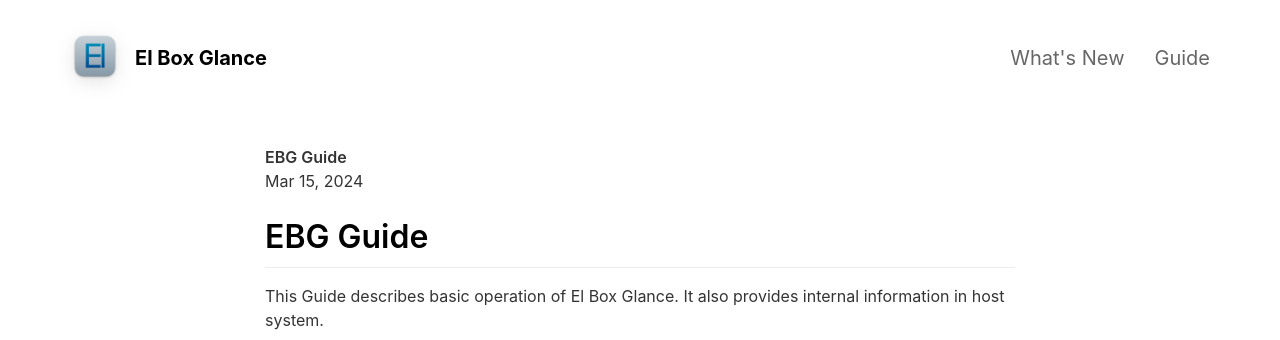
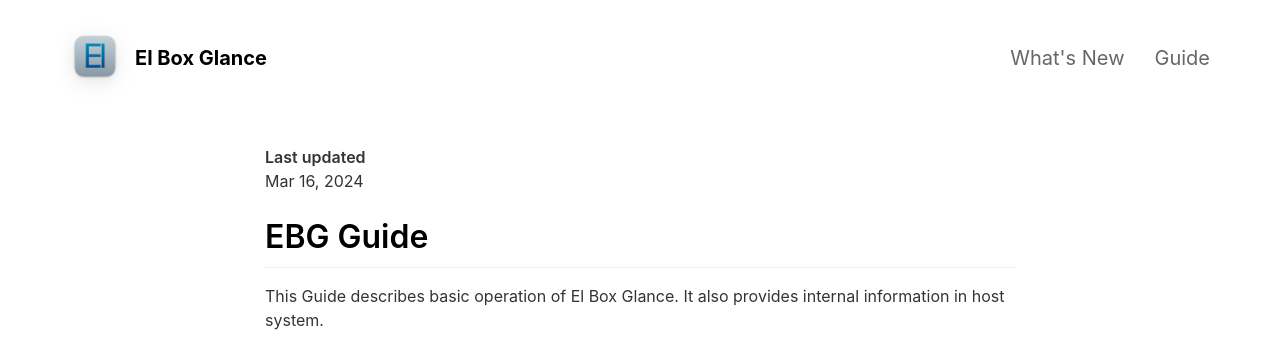
Before and after one commit to i3bit/ebg, a Jekyll site: the page built from _pages/guide.md, in a window 1280 px wide. Shown: the top 340 px of the page. Built offline with Jekyll 4.4.1, drawn with Linux system fonts in a browser that asks for light colours; nearby versions of some CDN libraries.

Commit message:
Update guide.md

```diff
--- a/_pages/guide.md
+++ b/_pages/guide.md
@@ -4,8 +4,8 @@ title: Guide
 include_in_header: true
 ---
 
-**EBG Guide**
-Mar 15, 2024
+**Last updated**
+Mar 16, 2024
 
 # EBG Guide
 This Guide describes basic operation of El Box Glance. It also provides internal information in host system.
```
